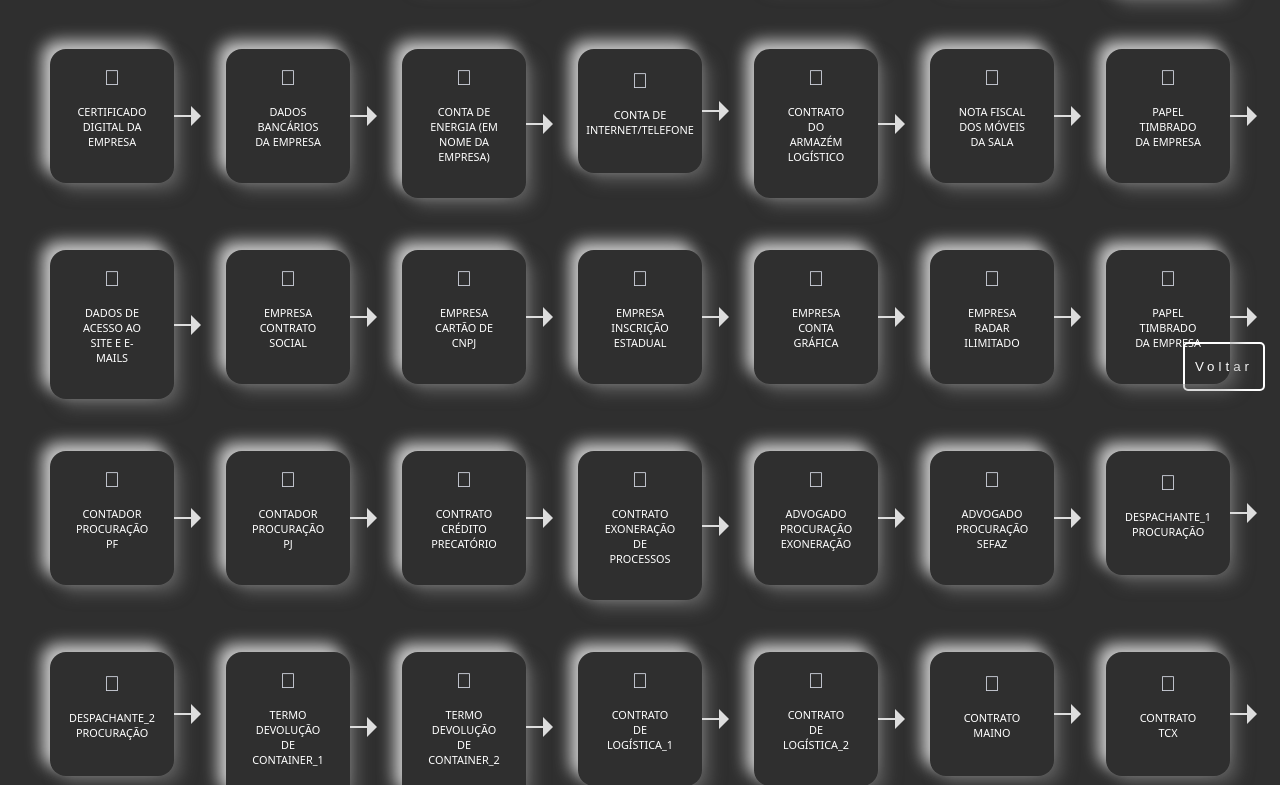
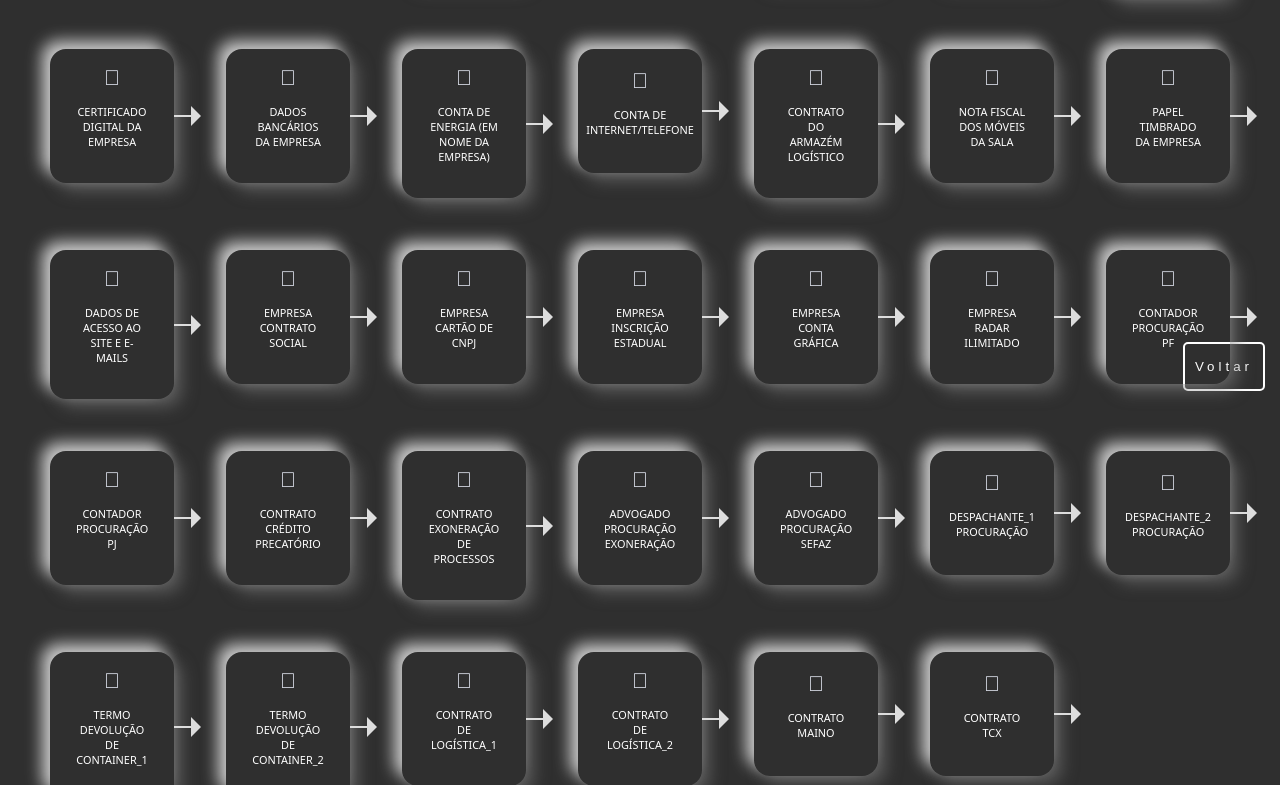
Before and after one commit to Santiago199723/treecomexnew, a plain HTML site: page public/etapa1.html in a window 1280 px wide. Shown: the part 394-1179 px from the top of the page. Drawn offline with Linux system fonts and the light colour scheme.

Commit message:
removed duplicated button

```diff
--- a/public/etapa1.html
+++ b/public/etapa1.html
@@ -176,12 +176,6 @@
         </button>
         <button type="button" class="neumorphic" id="habilitacao_radar">
           <i class="fa-light fa-users"></i>
-          <span>PAPEL TIMBRADO DA EMPRESA</span>
-          <div class="message">PENDENTE</div>
-          <div class="arrow-right"></div>
-        </button>
-        <button type="button" class="neumorphic" id="habilitacao_radar">
-          <i class="fa-light fa-users"></i>
           <span>CONTADOR PROCURAÇÃO PF</span>
           <div class="message">PENDENTE</div>
           <div class="arrow-right"></div>
```
